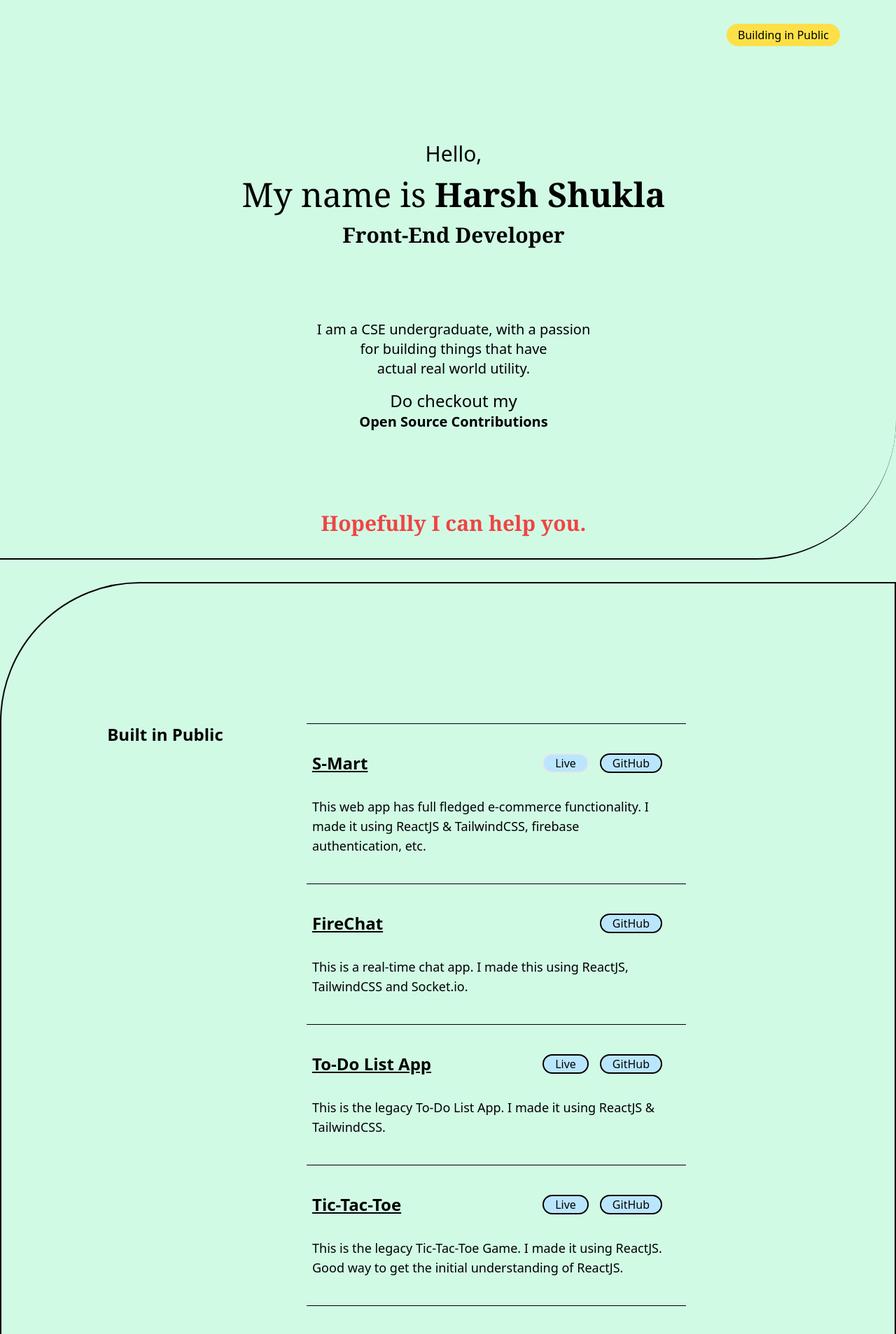
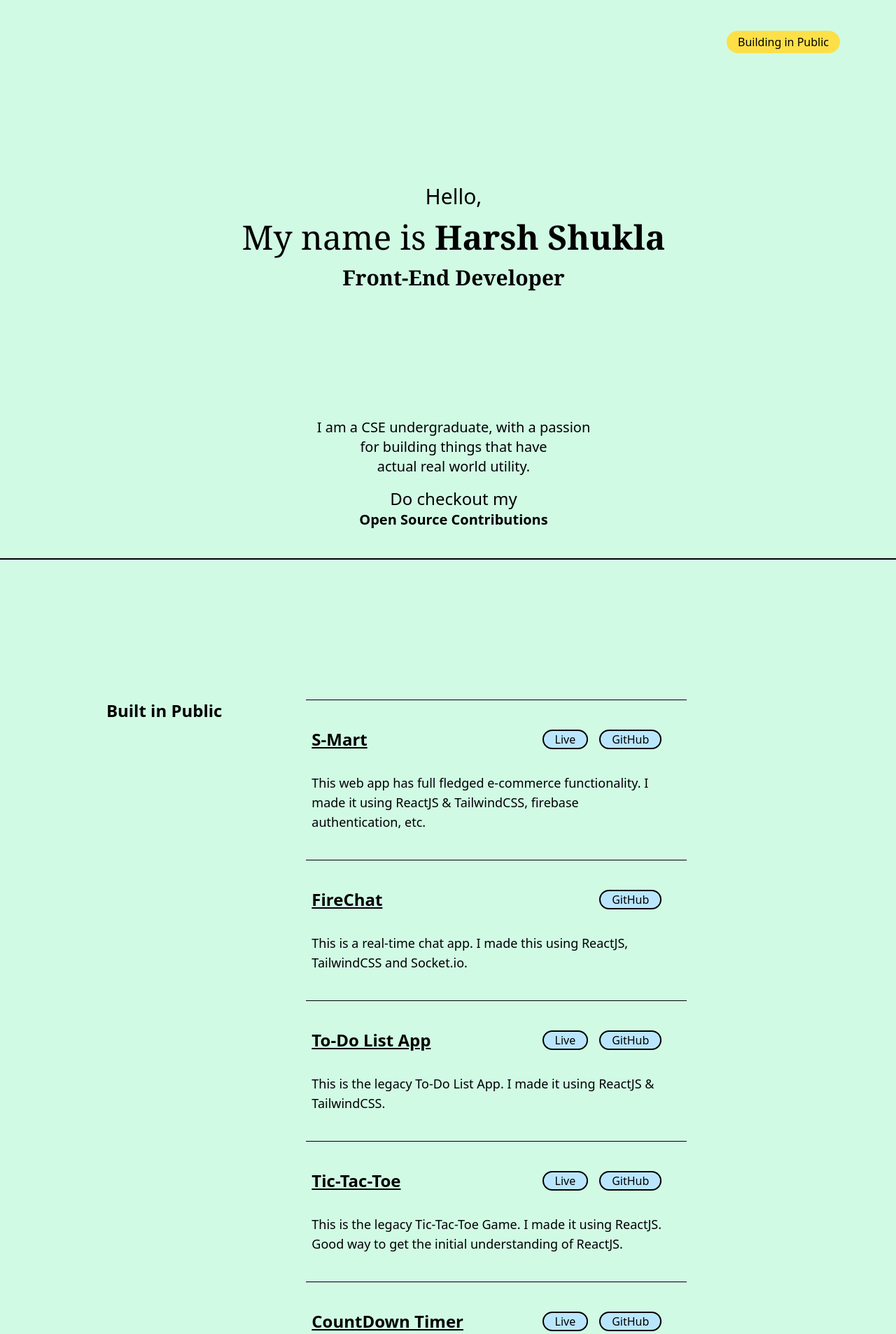
Before and after one commit to PrgrmrHarshShukla/Portfolio, a React (Vite) app in the folder client/: page / in a window 1280 px wide. Shown: the top 1907 px of the page at 70% size. Built offline with nearby package versions, Linux system fonts and the light colour scheme.

Commit message:
Enhancement.

```diff
--- a/client/src/components/About.jsx
+++ b/client/src/components/About.jsx
@@ -12,7 +12,7 @@ function About() {
 
 
    return (
-      <div className="flex flex-col dark:border-white border-black w-screen h-screen pl-4 rounded-br-[200px] border-b-2 pb-8">
+      <div className="flex flex-col dark:border-white border-black w-screen h-screen pl-4 border-b-2">
 
          <div className="h-1/6 flex flex-row justify-end items-center text-white pr-20">
             <p className="bg-yellow-300 hover:bg-gradient-to-tr from-white to-yellow-500 rounded-full p-1 px-4 text-black">
@@ -37,7 +37,7 @@ function About() {
          </div>
 
 
-         <div className={`h-1/4 flex flex-col justify-center items-start text-left dark:text-white text-black text-xl lg:items-center lg:text-left ${
+         <div className={`h-1/3 flex flex-col justify-center items-start text-left dark:text-white text-black text-xl lg:items-center lg:text-left ${
          show ? "transform translate-x-0 transition ease-in duration-1000" : "transform translate-x-full"
          }`}>
             <p>I am a CSE undergraduate, with a passion</p>
@@ -51,12 +51,12 @@ function About() {
             </p>
          </div>
 
-
+{/*
          <div className={`h-1/4 flex flex-col justify-end items-start text-red-500 hover:text-red-700 font-bold font-serif text-3xl  transition-all lg:items-center lg:text-center ${
          show ? "transform translate-x-0 ease-in-out transition duration-1000" : "transform translate-y-full"
          }`}>
             <h3>Hopefully I can help you.</h3>
-         </div>
+         </div> */}
       </div>
     )
 }
--- a/client/src/components/Projects.jsx
+++ b/client/src/components/Projects.jsx
@@ -2,7 +2,7 @@
 
 function Projects() {
   return (
-    <div id="projects" className="border-2 border-black dark:border-white rounded-tl-[200px] rounded-br-[200px] w-screen px-8 pb-16 flex flex-col pt-[100px] mt-8 sm:flex-row">
+    <div id="projects" className="w-screen px-8 pb-16 flex flex-col pt-[100px] sm:flex-row">
 
         <div className="sm:w-1/3 w-5/6 py-[100px] gap-16 text-center flex sm:flex-col flex-row items-center sm:justify-between text-2xl text-black dark:text-white">
           <p className="font-semibold">Built in Public</p>
@@ -20,7 +20,7 @@ function Projects() {
             <div className="flex flex-row justify-between">
               <strong className="text-2xl"><u>S-Mart</u></strong>
               <div className="flex flex-row gap-4 justify-center items-center text-black">
-                <a className="border-2 border-blac bg-sky-200 hover:bg-sky-500 rounded-full px-4" target="_blank" rel="noopener" href="https://s-mart-e-commerce.netlify.app/">Live</a>
+                <a className="border-2 border-black bg-sky-200 hover:bg-sky-500 rounded-full px-4" target="_blank" rel="noopener" href="https://s-mart-e-commerce.netlify.app/">Live</a>
                 <a className="border-2 border-black bg-sky-200 hover:bg-sky-500 rounded-full px-4" target="_blank" rel="noopener" href="https://github.com/PrgrmrHarshShukla/S-Mart">GitHub</a>
               </div>
             </div>
--- a/client/src/components/Stack.jsx
+++ b/client/src/components/Stack.jsx
@@ -8,7 +8,7 @@ function Stack() {
          <p>Skills</p>
       </div>
 
-      <div className="sm:w-2/3 sm:max-w-[500px] text-black dark:text-white flex flex-col justify-around gap-8 sm:gap-0">
+      <div className="sm:w-2/3 sm:max-w-[500px] text-black dark:text-white flex flex-col justify-around gap-8 sm:gap-0 text-lg">
         <div>
             JavaScript, React, TailwindCSS, Accessible & Semantic HTML, Prettier, EsLint, Terminal, Version Control
         </div>
```
